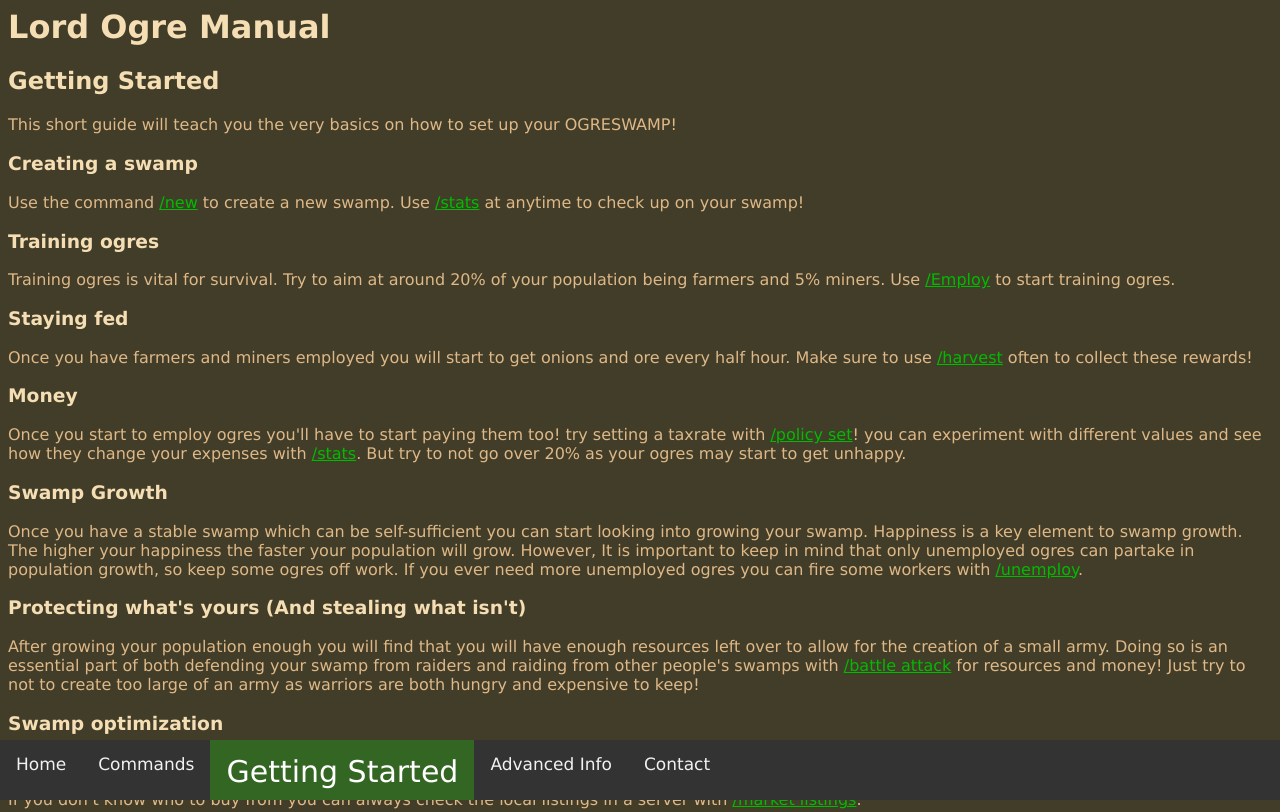
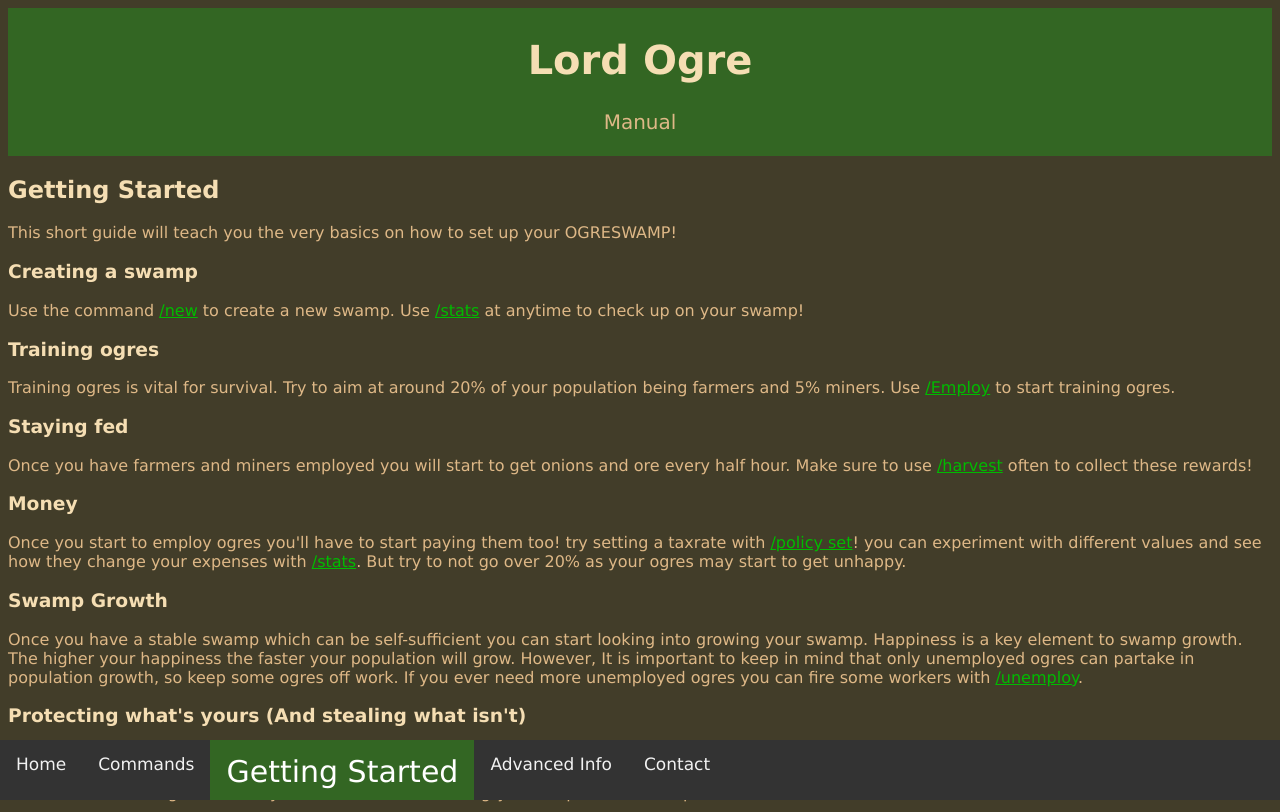
Before and after one commit to Lord-Ogre/lord-ogre.github.io, a plain HTML site: page manual.html in a window 1280 px wide. Shown: the top 812 px of the page. Drawn offline with Linux system fonts and the light colour scheme.

Commit message:
Update manual.html header

```diff
--- a/manual.html
+++ b/manual.html
@@ -14,7 +14,11 @@
   </style>
 
   <body>
-    <h1>Lord Ogre Manual</h1>
+     <div class="header">
+        <h1>Lord Ogre</h1>
+        <p>Manual</p>
+      </div>
+
     <h2>Getting Started</h2>
 
     <p>This short guide will teach you the very basics on how to set up your OGRESWAMP!</p>
```
